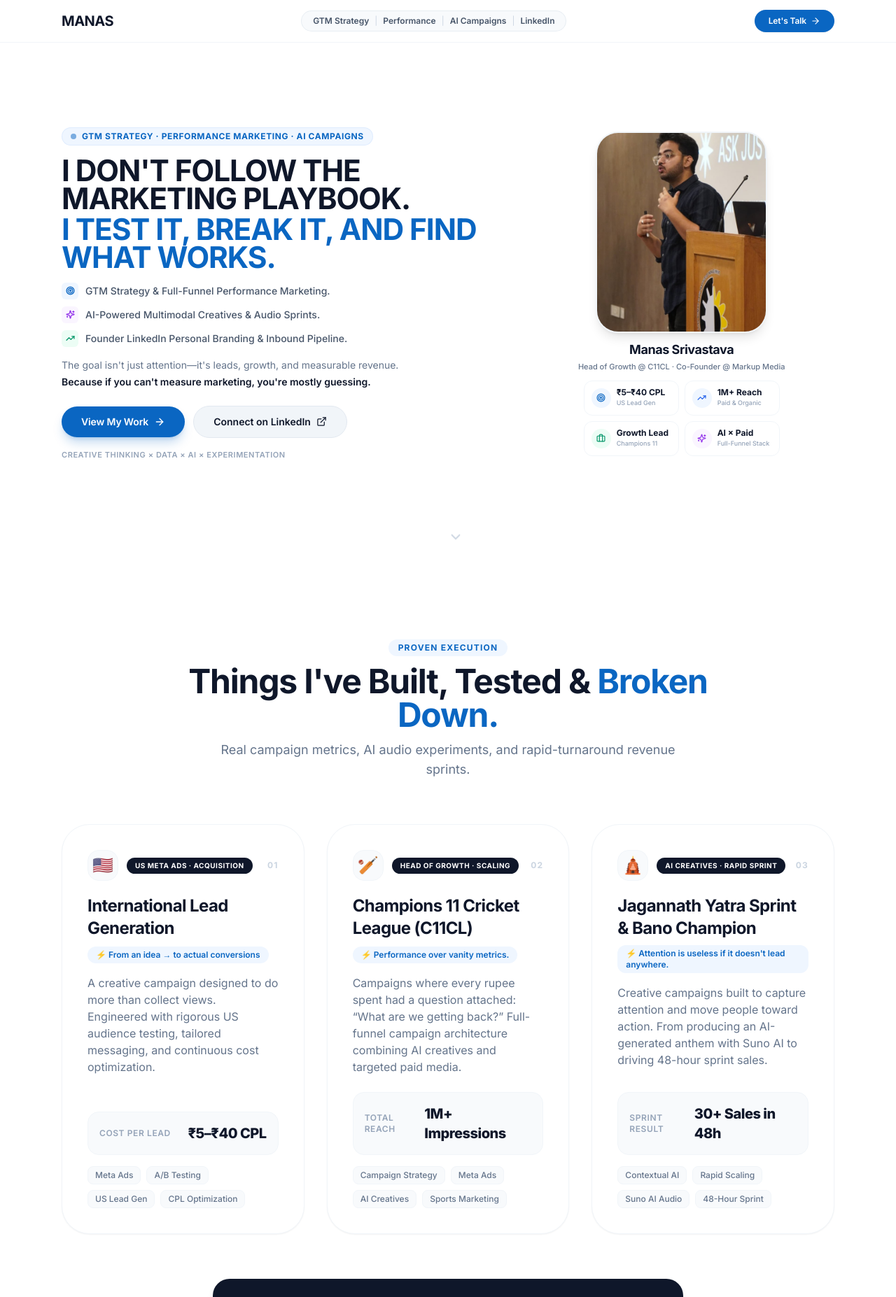
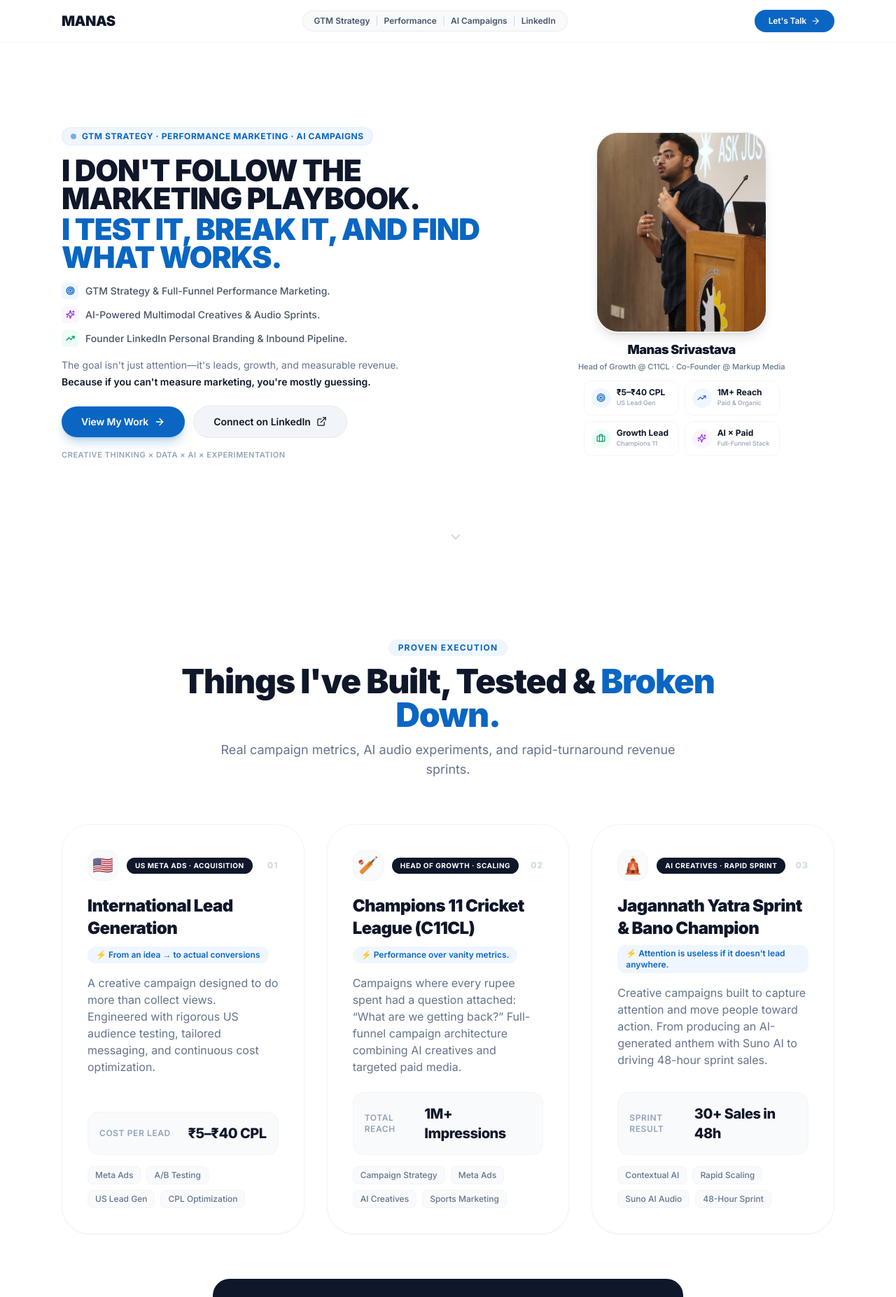
Before and after one commit to AryanSri-235/manaspf, a Next.js app: page / in a window 1280 px wide. Shown: the top 1854 px of the page at 70% size. Built offline with nearby package versions, Linux system fonts and the light colour scheme.

Commit message:
style: apply bold font-black headline font across all headings while preserving clean body text

```diff
--- a/src/app/globals.css
+++ b/src/app/globals.css
@@ -21,6 +21,12 @@
     -webkit-font-smoothing: antialiased;
     -moz-osx-font-smoothing: grayscale;
     overflow-x: clip;
+  }
+
+  h1, h2, h3, h4, h5, h6 {
+    font-family: var(--font-inter), system-ui, sans-serif;
+    font-weight: 900;
+    letter-spacing: -0.025em;
   }
 }
 
--- a/src/components/CaseStudiesSection.tsx
+++ b/src/components/CaseStudiesSection.tsx
@@ -36,7 +36,7 @@
             <div className="inline-block px-3.5 py-1 rounded-full bg-blue-50 text-primary text-xs font-bold uppercase tracking-widest mb-3 shadow-2xs">
               Proven Execution
             </div>
-            <h2 className="text-3xl sm:text-4xl md:text-5xl font-bold text-slate-900 tracking-tight mb-3">
+            <h2 className="text-3xl sm:text-4xl md:text-5xl font-black text-slate-900 tracking-tight mb-3">
               Things I&apos;ve Built, Tested &amp;{" "}
               <span className="text-primary">
                 Broken Down.
@@ -79,7 +79,7 @@
                     </div>
 
                     {/* Title & Subtitle */}
-                    <h3 className="text-xl sm:text-2xl font-bold text-slate-900 tracking-tight mb-2">
+                    <h3 className="text-xl sm:text-2xl font-black text-slate-900 tracking-tight mb-2">
                       {study.title}
                     </h3>
 
@@ -130,7 +130,7 @@
                 <Flame size={20} className="text-amber-400 fill-amber-400" />
               </span>
               <div>
-                <p className="text-base sm:text-lg font-bold tracking-tight text-white">
+                <p className="text-base sm:text-lg font-black tracking-tight text-white">
                   Views are nice. <span className="text-primary">Revenue is nicer.</span>
                 </p>
                 <p className="text-xs text-slate-400 font-normal">
--- a/src/components/ContactCTASection.tsx
+++ b/src/components/ContactCTASection.tsx
@@ -55,7 +55,7 @@
               </div>
 
               {/* Headline */}
-              <h2 className="text-3xl sm:text-5xl md:text-6xl font-bold tracking-tight mb-8 leading-tight text-white">
+              <h2 className="text-3xl sm:text-5xl md:text-6xl font-black tracking-tight mb-8 leading-tight text-white">
                 Have Something You <br />
                 <span className="text-primary">Want To Grow?</span>
               </h2>
@@ -89,7 +89,7 @@
                 </p>
               </div>
 
-              <p className="text-2xl sm:text-3xl font-bold text-white mb-8 tracking-tight">
+              <p className="text-2xl sm:text-3xl font-black text-white mb-8 tracking-tight">
                 Let&apos;s talk.
               </p>
 
@@ -116,14 +116,14 @@
 
               {/* Direct Inquiry Form */}
               <div className="bg-slate-900/90 border border-slate-800 rounded-[2.5rem] p-6 sm:p-10 text-left shadow-xl">
-                <h3 className="text-lg sm:text-xl font-bold text-white mb-4 text-center sm:text-left">
+                <h3 className="text-lg sm:text-xl font-black text-white mb-4 text-center sm:text-left">
                   Or drop a quick message here:
                 </h3>
 
                 {submitted ? (
                   <div className="text-center py-6">
                     <CheckCircle2 size={44} className="text-primary mx-auto mb-3" />
-                    <h4 className="text-xl font-bold text-white mb-1">Inquiry Sent</h4>
+                    <h4 className="text-xl font-black text-white mb-1">Inquiry Sent</h4>
                     <p className="text-xs text-slate-400 font-normal">
                       Thanks for reaching out! Manas will review your message and reply promptly.
                     </p>
--- a/src/components/FourWaysSection.tsx
+++ b/src/components/FourWaysSection.tsx
@@ -21,7 +21,7 @@
             <div className="inline-block px-3.5 py-1 rounded-full bg-blue-50 text-primary text-xs font-bold uppercase tracking-widest mb-4 shadow-2xs">
               Core Capabilities
             </div>
-            <h2 className="text-3xl sm:text-4xl md:text-5xl font-bold text-slate-900 tracking-tight mb-4">
+            <h2 className="text-3xl sm:text-4xl md:text-5xl font-black text-slate-900 tracking-tight mb-4">
               Four Ways I Help <span className="text-primary">Businesses Grow.</span>
             </h2>
             <p className="text-slate-600 text-base sm:text-lg font-medium max-w-2xl mx-auto leading-relaxed">
@@ -64,7 +64,7 @@
                     </div>
 
                     {/* Headline */}
-                    <h3 className="text-xl sm:text-2xl font-bold text-slate-900 tracking-tight mb-3">
+                    <h3 className="text-xl sm:text-2xl font-black text-slate-900 tracking-tight mb-3">
                       {item.headline}
                     </h3>
 
--- a/src/components/HeroSection.tsx
+++ b/src/components/HeroSection.tsx
@@ -31,7 +31,7 @@
             </div>
 
             {/* Headline */}
-            <h1 className="text-3xl sm:text-4xl lg:text-[2.65rem] font-bold text-slate-900 leading-[1.12] tracking-tight mb-4">
+            <h1 className="text-3xl sm:text-4xl lg:text-[2.65rem] font-black text-slate-900 leading-[1.12] tracking-tight mb-4">
               {portfolioConfig.heroHeadline}{" "}
               <span className="text-primary block mt-1">
                 {portfolioConfig.heroHeadlineAccent}
@@ -120,7 +120,7 @@
 
             {/* Sub-photo Profile Title */}
             <div className="mt-2.5 text-center w-full">
-              <h3 className="text-base sm:text-lg font-bold text-slate-900 tracking-tight leading-none mb-1">
+              <h3 className="text-base sm:text-lg font-black text-slate-900 tracking-tight leading-none mb-1">
                 Manas Srivastava
               </h3>
               <p className="text-slate-500 font-medium text-[11px] leading-tight">
--- a/src/components/LinkedInBrandingSection.tsx
+++ b/src/components/LinkedInBrandingSection.tsx
@@ -41,7 +41,7 @@
             <div className="inline-block px-3.5 py-1 rounded-full bg-blue-50 text-primary text-xs font-bold uppercase tracking-widest mb-3 shadow-2xs">
               LinkedIn Personal Branding
             </div>
-            <h2 className="text-3xl sm:text-4xl md:text-5xl font-bold text-slate-900 tracking-tight mb-3 leading-tight">
+            <h2 className="text-3xl sm:text-4xl md:text-5xl font-black text-slate-900 tracking-tight mb-3 leading-tight">
               Your LinkedIn Profile Is Probably{" "}
               <span className="text-primary">Underperforming.</span>
             </h2>
@@ -76,7 +76,7 @@
                     >
                       <Icon size={22} strokeWidth={2.2} />
                     </div>
-                    <h3 className="text-base sm:text-lg font-bold text-slate-900 mb-2 leading-snug tracking-tight">
+                    <h3 className="text-base sm:text-lg font-black text-slate-900 mb-2 leading-snug tracking-tight">
                       {item.title}
                     </h3>
                     <p className="text-xs sm:text-sm text-slate-500 font-normal leading-relaxed">
@@ -96,7 +96,7 @@
               <span className="text-xs font-bold uppercase tracking-widest text-primary mb-2 block">
                 Inbound Optimization
               </span>
-              <h3 className="text-2xl sm:text-3xl font-bold text-slate-900 tracking-tight mb-2">
+              <h3 className="text-2xl sm:text-3xl font-black text-slate-900 tracking-tight mb-2">
                 Let&apos;s Build It Properly.
               </h3>
               <p className="text-sm sm:text-base text-slate-500 font-normal leading-relaxed mb-4">
--- a/src/components/Navbar.tsx
+++ b/src/components/Navbar.tsx
@@ -43,7 +43,7 @@
         <button
           type="button"
           onClick={() => window.scrollTo({ top: 0, behavior: "smooth" })}
-          className="text-xl font-bold text-slate-900 tracking-tight hover:text-primary transition-colors cursor-pointer"
+          className="text-xl font-black text-slate-900 tracking-tight hover:text-primary transition-colors cursor-pointer"
         >
           {portfolioConfig.name}
         </button>
```
